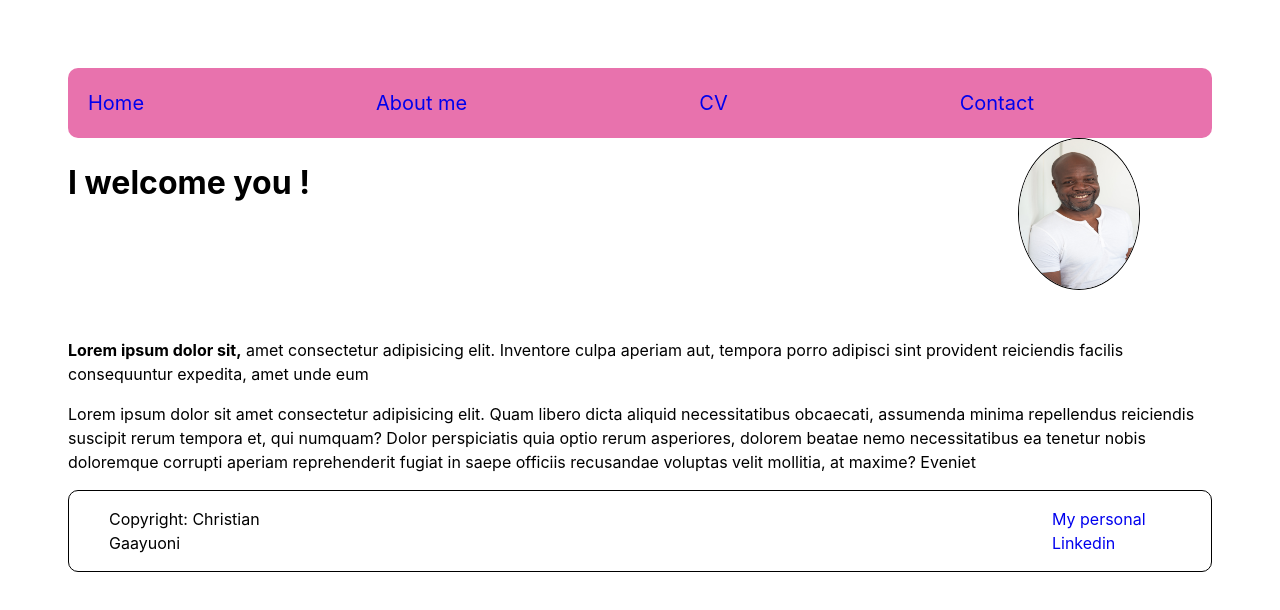
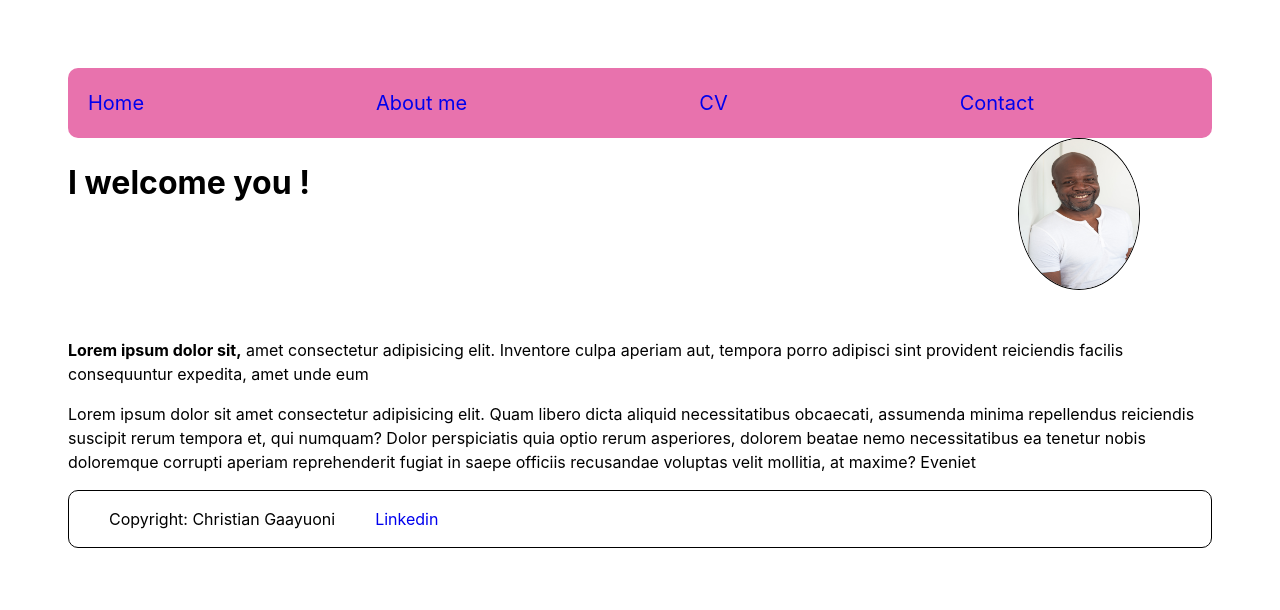
Before and after one commit to GaayuoniC/Gaayuoni-website-react, a React (Vite) app: page / in a window 1280 px wide. Shown: the top 610 px of the page. Built offline with nearby package versions, Linux system fonts and the light colour scheme.

Commit message:
working progress on refactoring

```diff
--- a/src/components/Footer.css
+++ b/src/components/Footer.css
@@ -1,14 +1,15 @@
+footer {
+  background-color: var(--headerFooterBackground-color);
+  border-radius: var(--border-radius);
+  border: var(--border-line);
+  display: flex;
+}
 .footer-li {
   display: flex;
-  flex-direction: row;
-  gap: 45em;
+  /* gap: 70vw; */
   list-style-type: none;
+  gap: 40px;
 }
 a {
   text-decoration: none;
 }
-footer {
-  background-color: var(--headerFooterBackground-color);
-  border-radius: var(--border-radius);
-  border: var(--border-line);
-}
--- a/src/components/Footer.jsx
+++ b/src/components/Footer.jsx
@@ -6,7 +6,7 @@ export function Footer() {
       <ol className="footer-li">
         <li>Copyright: Christian Gaayuoni</li>
         <Link to="https://www.linkedin.com/in/christian-gaayuoni-5950b132/">
-          <li>My personal Linkedin</li>
+          <li> Linkedin</li>
         </Link>
       </ol>
     </footer>
```
